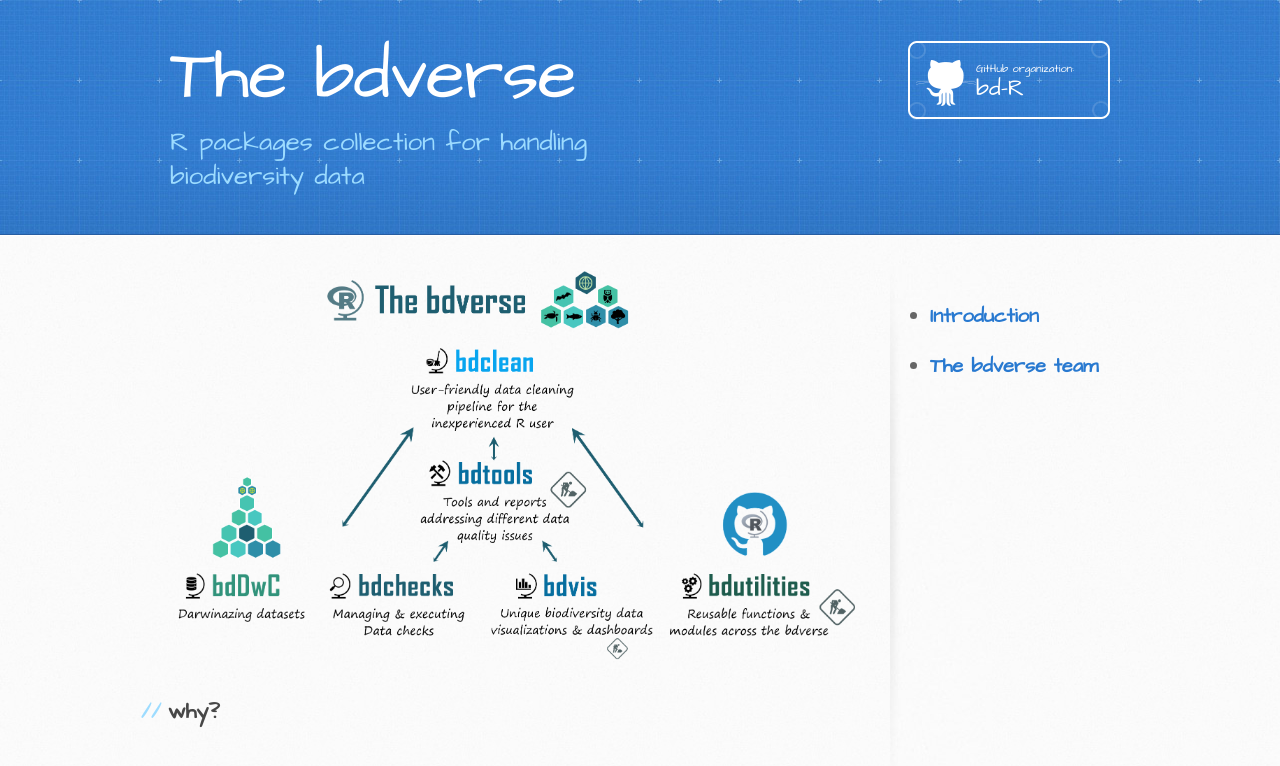
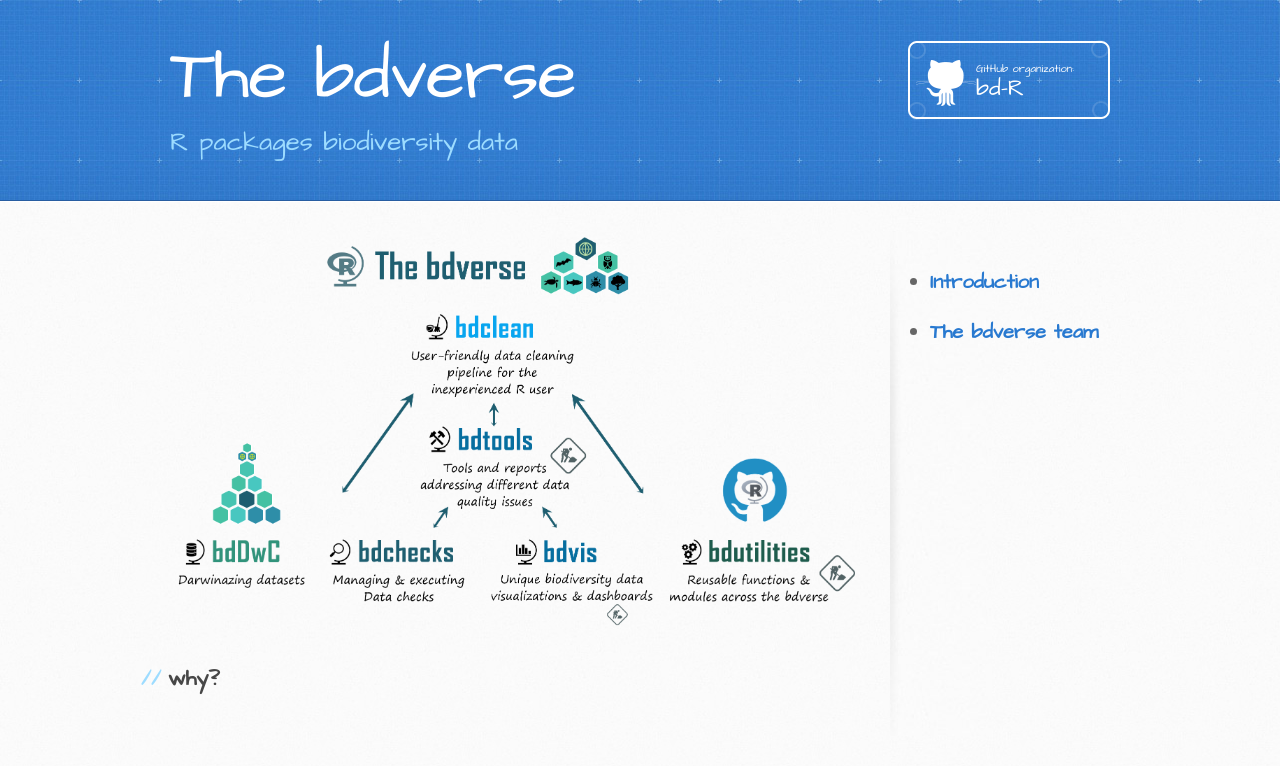
Before and after one commit to bd-R/The-bdverse, a Jekyll site: the page built from index.md, in a window 1280 px wide. Shown: the top 766 px of the page. Built offline with Jekyll 4.4.1, drawn with Linux system fonts in a browser that asks for light colours.

Commit message:
Update _config.yml

```diff
--- a/_config.yml
+++ b/_config.yml
@@ -1,5 +1,5 @@
 title: The bdverse
-description: R packages collection for handling biodiversity data
+description: R packages biodiversity data
 show_downloads: false
 google_analytics: UA-57157948-2
 theme: jekyll-theme-architect
```
